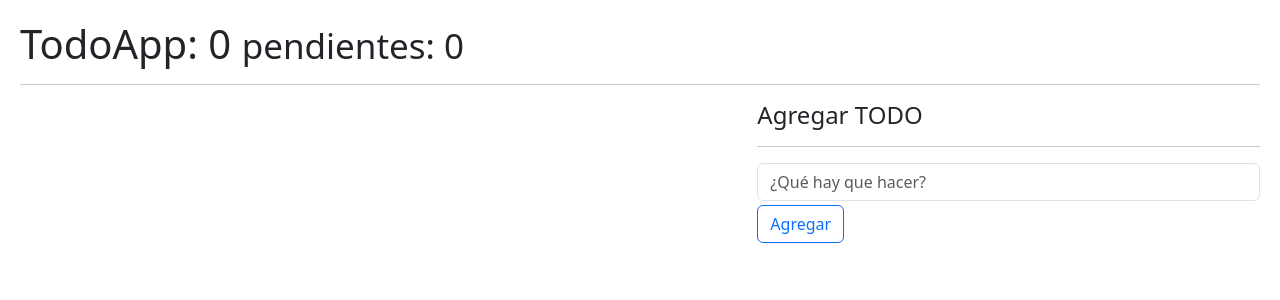
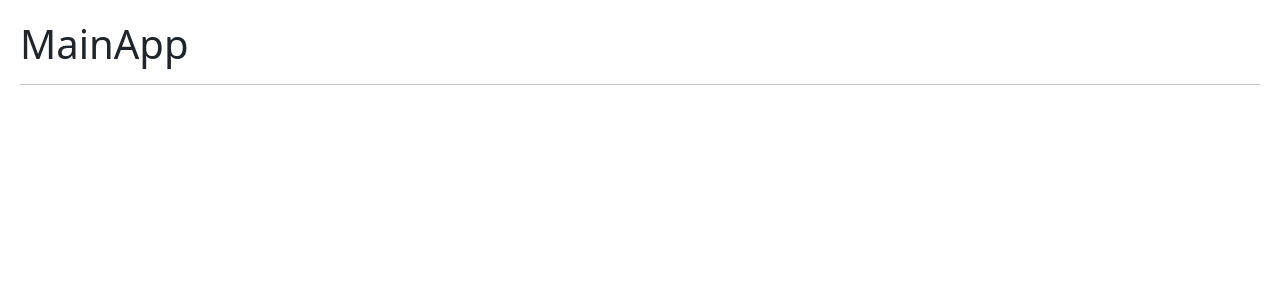
Before and after one commit to pauljgl2008/hook-app-react, a React (Vite) app: page / in a window 1280 px wide. Shown: the top 300 px of the page. Built offline with nearby package versions, Linux system fonts and the light colour scheme.

Commit message:
feat: browserRouter v6

```diff
--- a/package.json
+++ b/package.json
@@ -11,7 +11,8 @@
   },
   "dependencies": {
     "react": "^18.3.1",
-    "react-dom": "^18.3.1"
+    "react-dom": "^18.3.1",
+    "react-router-dom": "6"
   },
   "devDependencies": {
     "@eslint/js": "^9.15.0",
--- /dev/null
+++ b/src/09-useContext/MainApp.jsx
@@ -0,0 +1,8 @@
+export const MainApp = () => {
+    return (
+        <>
+            <h1>MainApp</h1>
+            <hr />
+        </>
+    )
+}
--- a/src/main.jsx
+++ b/src/main.jsx
@@ -1,6 +1,7 @@
 import { StrictMode } from 'react'
 import { createRoot } from 'react-dom/client'
 import './index.css'
+import { MainApp } from './09-useContext/MainApp'
 // import { CallbackHook } from './06-memos/CallbackHook'
 // import { Padre } from './07-tarea-memo/Padre'
 // import { MemoHook } from './06-memos/MemoHook'
@@ -14,10 +15,15 @@ import './index.css'
 // import { CounterApp } from './01-useState/CounterApp'
 // import { CounterWithCustomHook } from './01-useState/CounterWithCustomHook'
 // import './08-useReducer/intro-reducer'
-import { TodoApp } from './08-useReducer/TodoApp'
+// import { TodoApp } from './08-useReducer/TodoApp'
+import {
+  BrowserRouter
+} from "react-router-dom";
 
 createRoot(document.getElementById('root')).render(
-  // <StrictMode>
-    <TodoApp />
-  // </StrictMode>,
+  <BrowserRouter>
+    {/* <StrictMode> */}
+      <MainApp />
+    {/* </StrictMode> */}
+  </BrowserRouter>
 )
```
Also changed, not shown: src/09-useContext/AboutPage.jsx (added, +8 -0 lines), src/09-useContext/HomePage.jsx (added, +8 -0 lines), src/09-useContext/LoginPage.jsx (added, +8 -0 lines), 1 other file (tests, documents, lock files or other folders).
